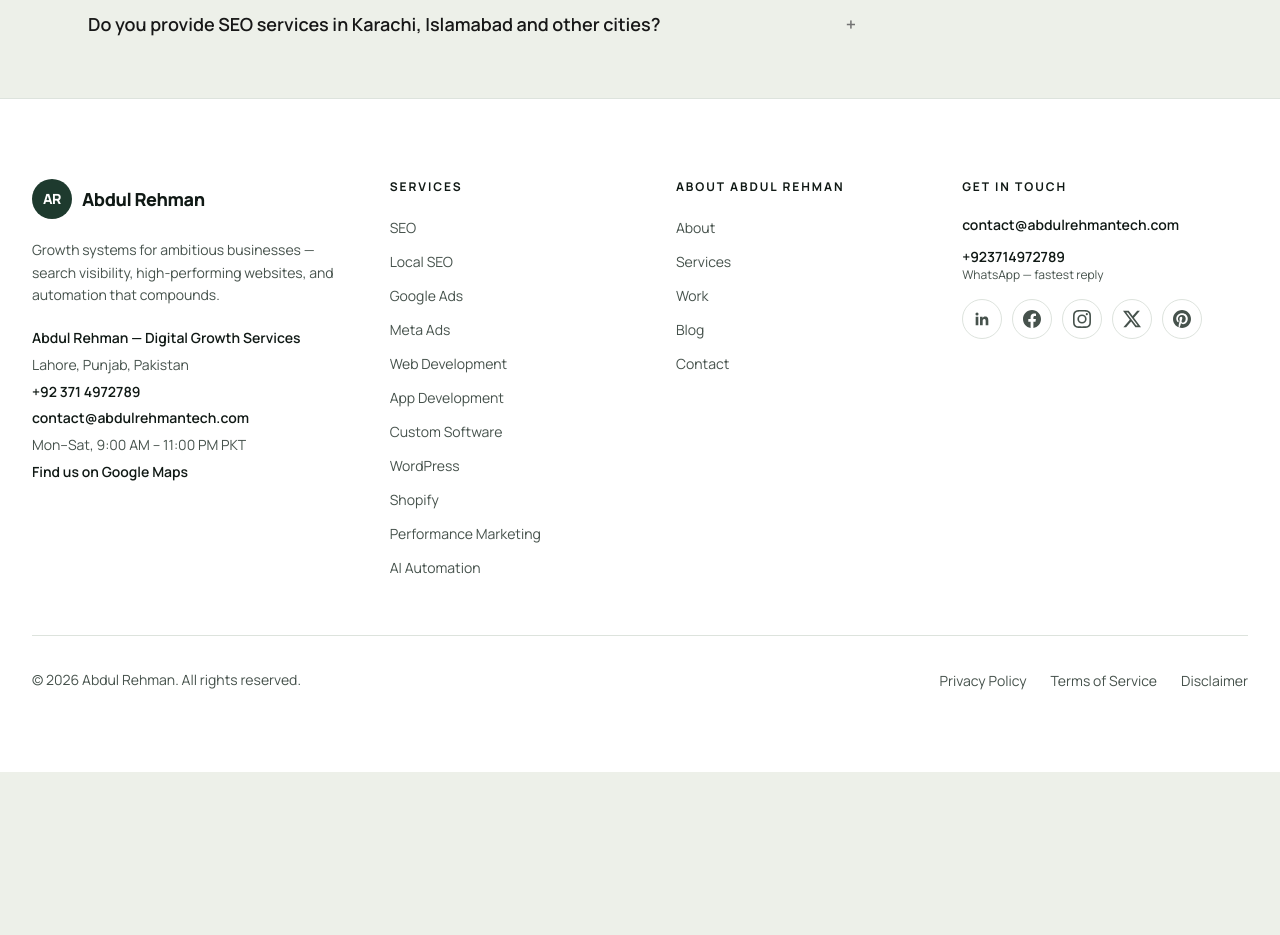
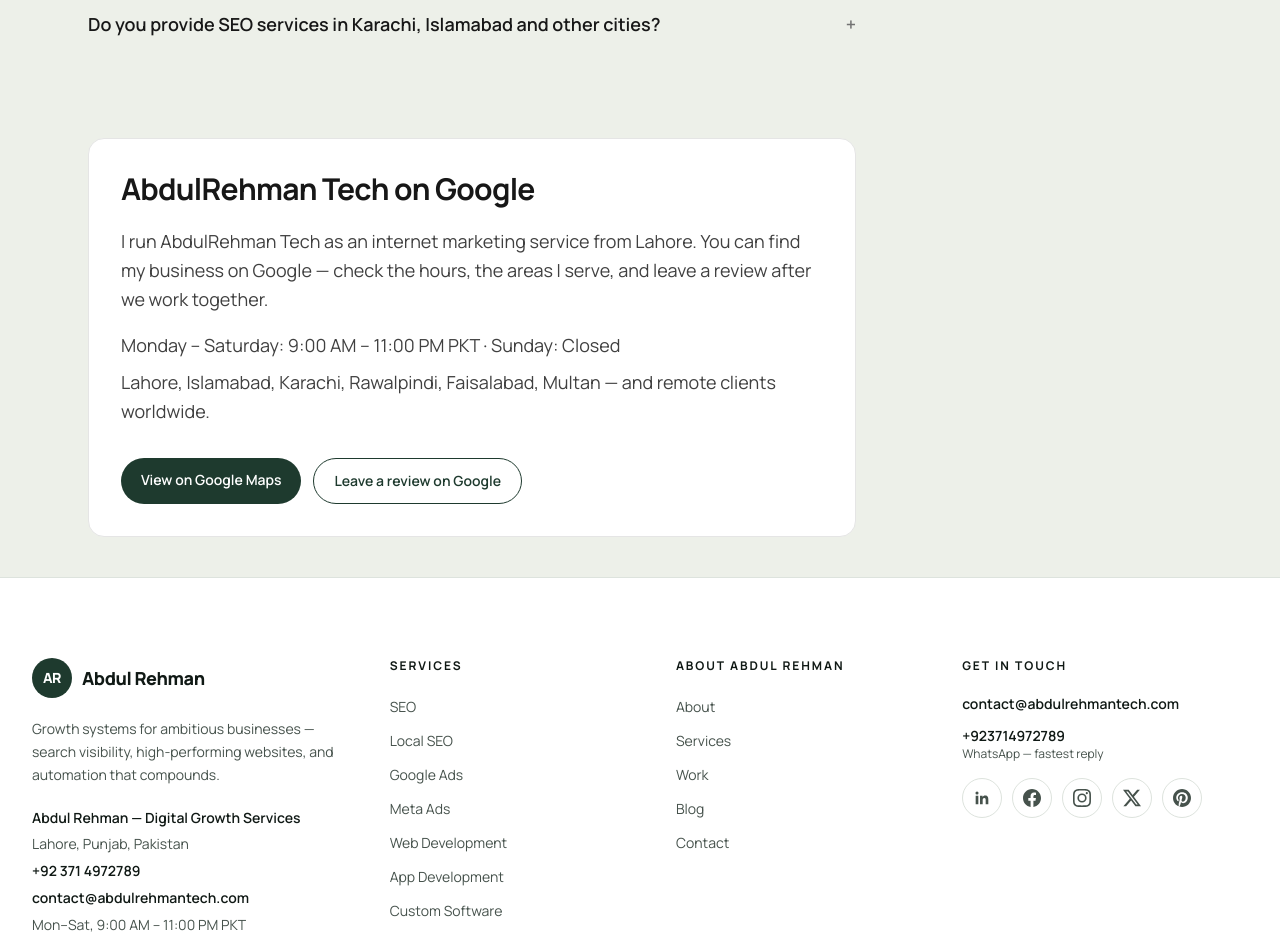
Before and after one commit to bodycartoon0111-netizen/abdul-rehman-portfolio, a Next.js app: page /contact in a window 1280 px wide. Shown: the part 4020-4955 px from the top of the page. Before the commit the page ends 4792 px from the top, so only its background shows below. Built offline with nearby package versions, Linux system fonts and the light colour scheme; no server answers.

Commit message:
Add AbdulRehman Tech on Google section to contact page

```diff
--- a/app/contact/page.tsx
+++ b/app/contact/page.tsx
@@ -192,6 +192,31 @@ export default function ContactPage() {
           ))}
         </div>
       </section>
+
+      <section aria-labelledby="google-business-heading" className="mt-20 max-w-3xl">
+        <div className="group rounded-2xl border border-neutral-200 bg-white p-8 transition-colors hover:bg-pine">
+          <h2 id="google-business-heading" className="text-3xl font-bold tracking-tight text-neutral-900 transition group-hover:text-white">
+            AbdulRehman Tech on Google
+          </h2>
+          <p className="mt-5 text-lg leading-relaxed text-neutral-700 transition group-hover:text-white/85">
+            I run AbdulRehman Tech as an internet marketing service from Lahore. You can find my business on Google — check the hours, the areas I serve, and leave a review after we work together.
+          </p>
+          <p className="mt-4 text-lg leading-relaxed text-neutral-700 transition group-hover:text-white/85">
+            Monday – Saturday: 9:00 AM – 11:00 PM PKT · Sunday: Closed
+          </p>
+          <p className="mt-2 text-lg leading-relaxed text-neutral-700 transition group-hover:text-white/85">
+            Lahore, Islamabad, Karachi, Rawalpindi, Faisalabad, Multan — and remote clients worldwide.
+          </p>
+          <div className="mt-8 flex flex-wrap gap-3">
+            <a href="https://maps.app.goo.gl/EapYDNXRFq5Zoj666" target="_blank" rel="noopener noreferrer" className="rounded-full bg-pine px-5 py-3 text-sm font-semibold text-white transition group-hover:bg-white group-hover:text-pine">
+              View on Google Maps
+            </a>
+            <a href="https://g.page/r/CVEVkSQEg5kEEBM/review" target="_blank" rel="noopener noreferrer" className="rounded-full border border-pine px-5 py-3 text-sm font-semibold text-pine transition group-hover:border-white group-hover:text-white">
+              Leave a review on Google
+            </a>
+          </div>
+        </div>
+      </section>
     </main>
   );
 }
```
